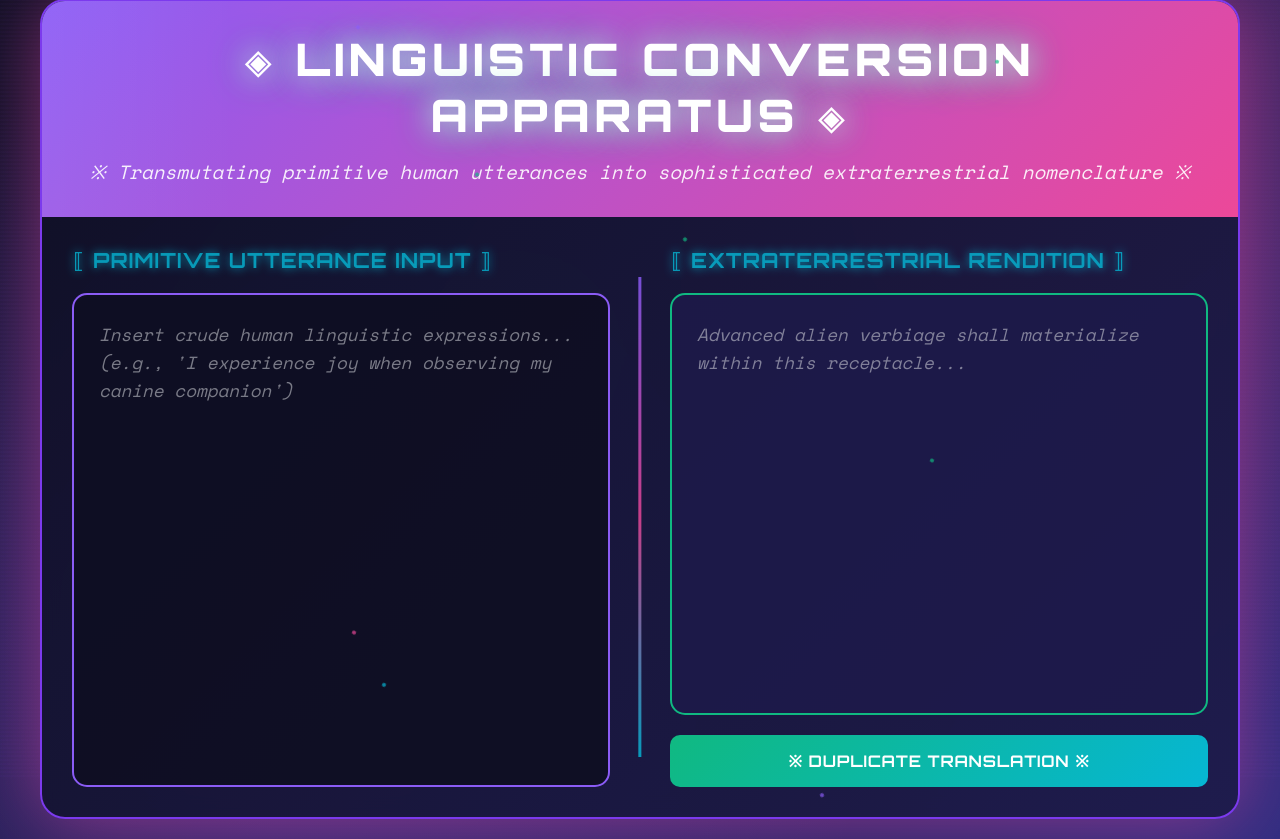
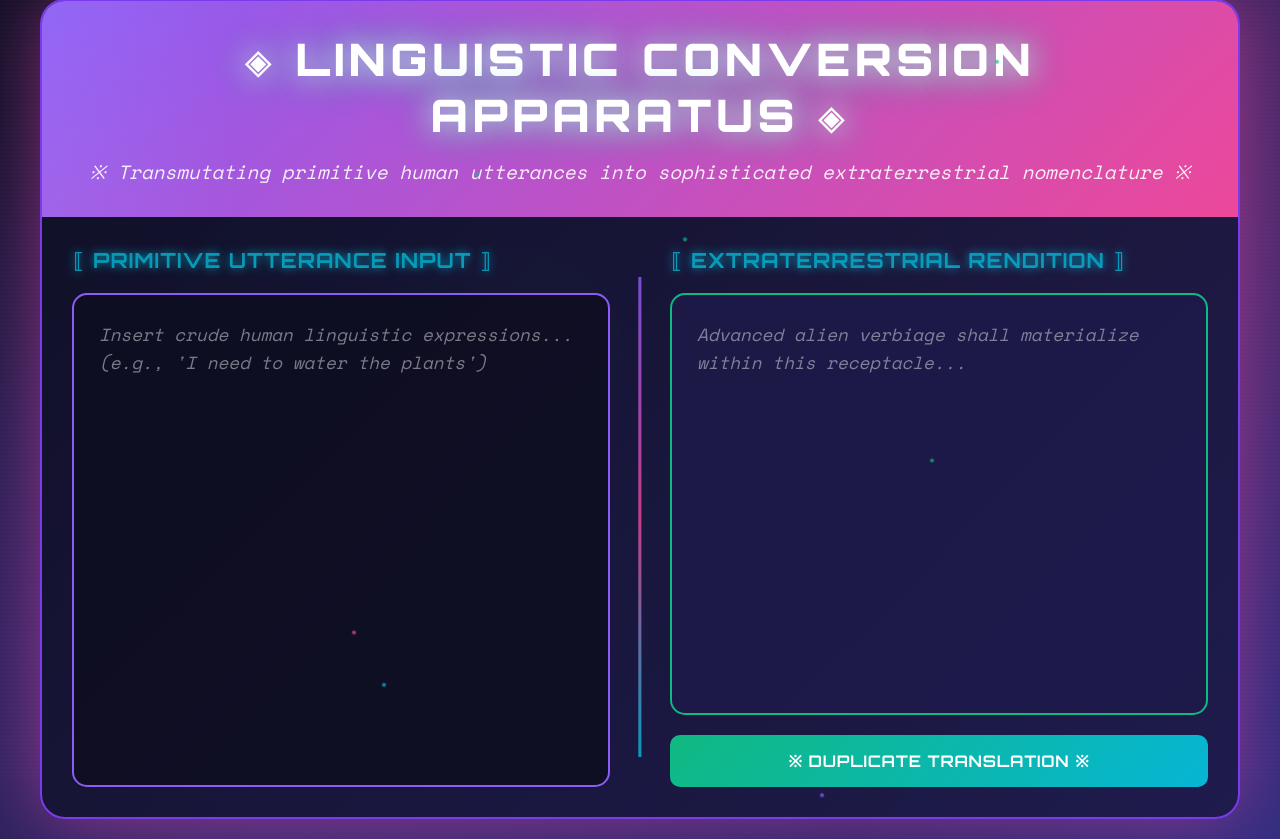
Before and after one commit to Afstkla/strange-planet, a FastAPI app: page / in a window 1280 px wide. Shown: the part 21-860 px from the top of the page. Run offline with FastAPI, Linux system fonts and the light colour scheme.

Commit message:
update verbiage

```diff
--- a/app/templates/index.html
+++ b/app/templates/index.html
@@ -495,7 +495,7 @@
                 <div class="section-title">⟦ PRIMITIVE UTTERANCE INPUT ⟧</div>
                 <textarea
                     id="input-text"
-                    placeholder="Insert crude human linguistic expressions... (e.g., 'I experience joy when observing my canine companion')"
+                    placeholder="Insert crude human linguistic expressions... (e.g., 'I need to water the plants')"
                     autocomplete="off"
                 ></textarea>
                 <div class="loading" id="loading">⟳ Processing linguistic transmutation protocols...</div>
```
